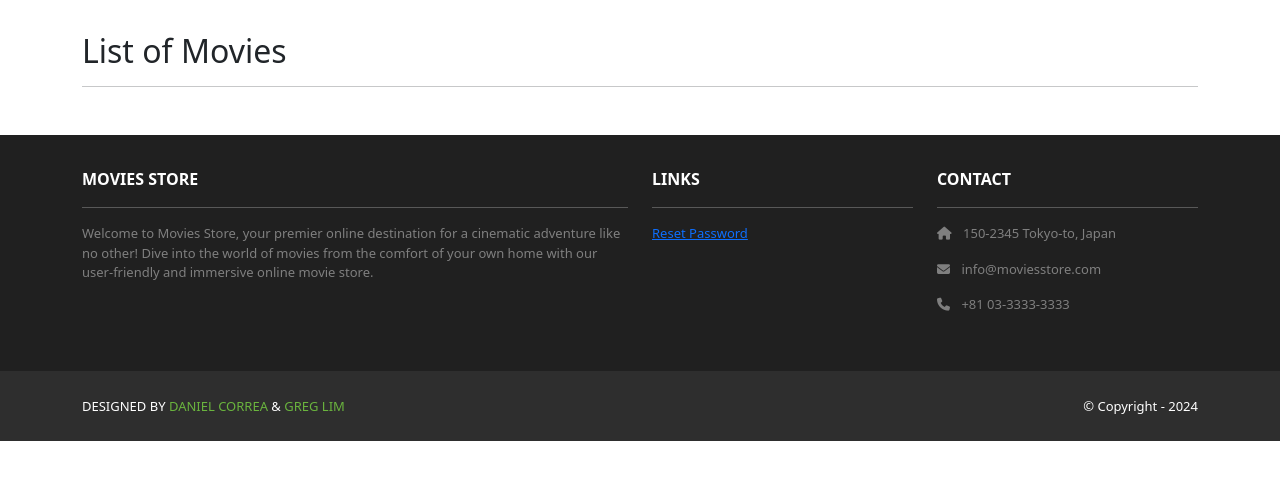
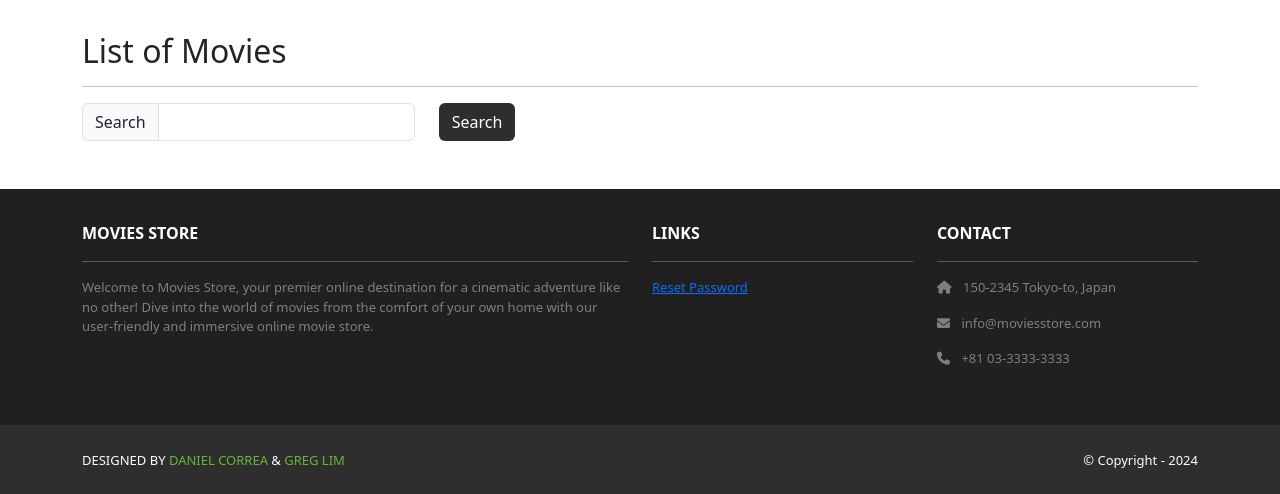
Before and after one commit to tylertab/gt-movie-store, a Django app: template gtmoviestore/movies/templates/movies/index.html in a window 1280 px wide. Shown: the part 72-566 px from the top of the page. Run offline with Django 4.2, Linux system fonts and the light colour scheme; the template is opened without the code that fills it, so the values that code supplies are empty; some libraries are stand-ins or nearby versions.

Commit message:
Added search/sorting feature to movies page

```diff
--- a/gtmoviestore/movies/templates/movies/index.html
+++ b/gtmoviestore/movies/templates/movies/index.html
@@ -7,14 +7,32 @@
       <div class="col mx-auto mb-3">
         <h2>List of Movies</h2>
         <hr />
+        <p class="card-text">
+          <form method="GET">
+            <div class="row">
+              <div class="col-auto">
+                <div class="input-group col-auto">
+                  <div class="input-group-text">
+                    Search</div>
+                  <input type="text" class="form-control"
+                    name="search">
+                </div>
+              </div>
+              <div class="col-auto">
+                <button class="btn bg-dark text-white"
+                  type="submit">Search</button>
+              </div>
+            </div>
+          </form>
+        </p>
       </div>
     </div>
     <div class="row">
       {% for movie in template_data.movies %}
       <div class="col-md-4 col-lg-3 mb-2">
         <div class="p-2 card align-items-center pt-4">
-          <img src="{% static 'img/about.jpg' %}"
-            class="card-img-top rounded">
+          <img src="{{ movie.image.url }}"
+            class="card-img-top rounded img-card-200">
           <div class="card-body text-center">
               <a href="{% url 'movies.show' id=movie.id %}"
                  class="btn bg-dark text-white">
--- a/gtmoviestore/movies/templates/movies/show.html
+++ b/gtmoviestore/movies/templates/movies/show.html
@@ -11,8 +11,8 @@
         <p><b>Price:</b> ${{template_data.movie.price }}</p>
       </div>
       <div class="col-md-6 mx-auto mb-3 text-center">
-        <img src="{% static 'img/about.jpg' %}"
-          class="rounded" />
+        <img src="{{ template_data.movie.image.url }}"
+          class="rounded img-card-400" />
       </div>
     </div>
   </div>
```
Also changed, not shown: gtmoviestore/gtmoviestore/settings.py (+5 -11 lines), gtmoviestore/movies/views.py (+10 -21 lines).
